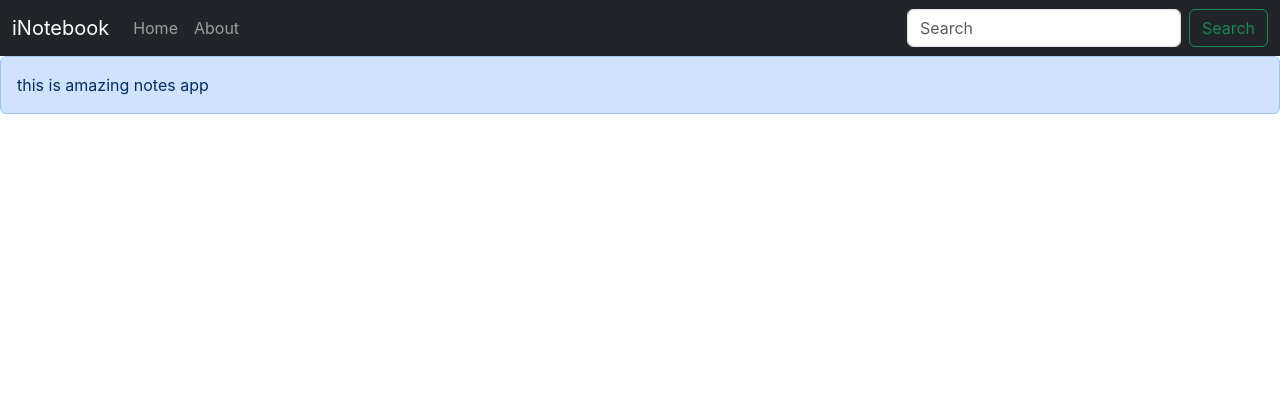
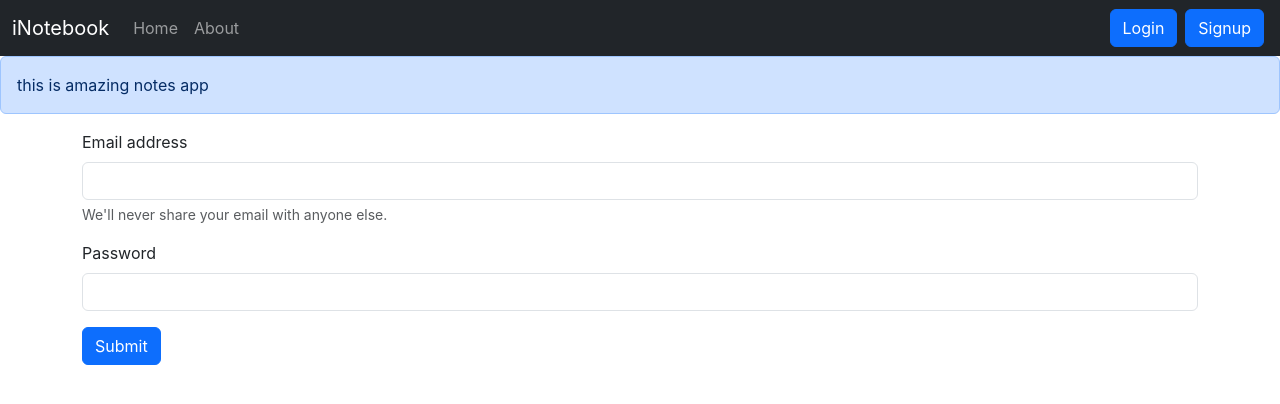
Before and after one commit to ManojBinwal/inotebook, a React (Create React App) app: page /login in a window 1280 px wide. Shown: the top 404 px of the page. Built offline with nearby package versions, Linux system fonts and the light colour scheme; the HTML template or start-up script is replaced by a standard one.

Commit message:
added login

```diff
--- a/src/App.js
+++ b/src/App.js
@@ -5,6 +5,8 @@
 import About from './components/About'
 import NoteState from "./context/notes/NoteState";
 import Alert from "./components/Alert";
+import Login from "./components/Login";
+import Signup from "./components/Signup";
 
 function App() {
   return (
@@ -12,12 +14,14 @@
       <NoteState>
         <BrowserRouter>
           <Navbar />
-          <Alert message={"this is amazing notes app"}/>
+          <Alert message={"this is amazing notes app"} />
           <div className="container">
             <Routes>
               {/* provide unique key inside component to remount on changing categories */}
               <Route exact path="/" element=<Home key="home" /> />
               <Route exact path="/about" element=<About key="about" /> />
+              <Route exact path="/login" element=<Login key="login" /> />
+              <Route exact path="/signup" element=<Signup key="signup" /> />
             </Routes>
           </div>
 
--- /dev/null
+++ b/src/components/Login.js
@@ -0,0 +1,55 @@
+import React, { useState } from 'react'
+import { useNavigate } from 'react-router-dom';
+
+
+
+const Login = (props) => {
+    const [credentials, setCredentials] = useState({ email: "", password: "" })
+
+    let navigate = useNavigate();
+
+    const handleSubmit = async (e) => {
+        e.preventDefault();
+        const response = await fetch("http://localhost:5000/api/auth/login", {
+            method: 'POST',
+            headers: {
+                'Content-Type': 'application/json'
+            },
+            body: JSON.stringify({ email: credentials.email, password: credentials.password })
+        });
+        const json = await response.json()
+
+        console.log(json);
+        if (json.success) {
+            localStorage.setItem('token', json.authtoken);
+            navigate("/");
+        }
+        else {
+            alert("Invalid credentials");
+        }
+    }
+
+    const onChange = (e) => {
+        setCredentials({ ...credentials, [e.target.name]: e.target.value })
+    }
+
+    return (
+        <div>
+            <form onSubmit={handleSubmit}>
+                <div className="mb-3">
+                    <label htmlFor="email" className="form-label">Email address</label>
+                    <input type="email" className="form-control" value={credentials.email} onChange={onChange} id="email" name="email" aria-describedby="emailHelp" />
+                    <div id="emailHelp" className="form-text">We'll never share your email with anyone else.</div>
+                </div>
+                <div className="mb-3">
+                    <label htmlFor="password" className="form-label">Password</label>
+                    <input type="password" className="form-control" value={credentials.password} onChange={onChange} name="password" id="password" />
+                </div>
+
+                <button type="submit" className="btn btn-primary">Submit</button>
+            </form>
+        </div>
+    )
+}
+
+export default Login
--- a/src/components/Navbar.js
+++ b/src/components/Navbar.js
@@ -1,14 +1,11 @@
 import React from 'react'
-import { Link , useLocation} from 'react-router-dom'
+import { Link, useLocation } from "react-router-dom";
 
 
 
 const Navbar = () => {
-
     let location = useLocation();
-
     return (
-    <div>
         <nav className="navbar navbar-expand-lg navbar-dark bg-dark">
             <div className="container-fluid">
                 <Link className="navbar-brand" to="/">iNotebook</Link>
@@ -18,21 +15,20 @@
                 <div className="collapse navbar-collapse" id="navbarSupportedContent">
                     <ul className="navbar-nav me-auto mb-2 mb-lg-0">
                         <li className="nav-item">
-                <Link className= {`nav-link ${location.pathname==="/" ? "active" : ""}`}  aria-current="page" to="/">Home</Link>
+                            <Link className={`nav-link ${location.pathname==="/"? "active": ""}`} aria-current="page" to="/">Home</Link>
+                        </li>
+                        <li className="nav-item">
+                            <Link className={`nav-link ${location.pathname==="/about"? "active": ""}`} to="/about">About</Link>
                         </li>
 
-              <li className="nav-item">
-                <Link className= {`nav-link ${location.pathname==="/about" ? "active" : ""}`} aria-disabled="page" to='/about'>About</Link>
-              </li>
                     </ul>
-            <form className="d-flex" role="search">
-              <input className="form-control me-2" type="search" placeholder="Search" aria-label="Search" />
-              <button className="btn btn-outline-success" type="submit" >Search</button>
+                    <form className="d-flex">
+                    <Link className="btn btn-primary mx-1" to="/login" role="button">Login</Link>
+                    <Link className="btn btn-primary mx-1" to="/signup" role="button">Signup</Link>
                     </form>
                 </div>
             </div>
         </nav>
-    </div>
     )
 }
 
--- /dev/null
+++ b/src/components/Signup.js
@@ -0,0 +1,11 @@
+import React from 'react'
+
+const Signup = () => {
+    return (
+        <div>
+            I am signup
+        </div>
+    )
+}
+
+export default Signup
```
Lines whose indentation alone changed are shown as unchanged.
